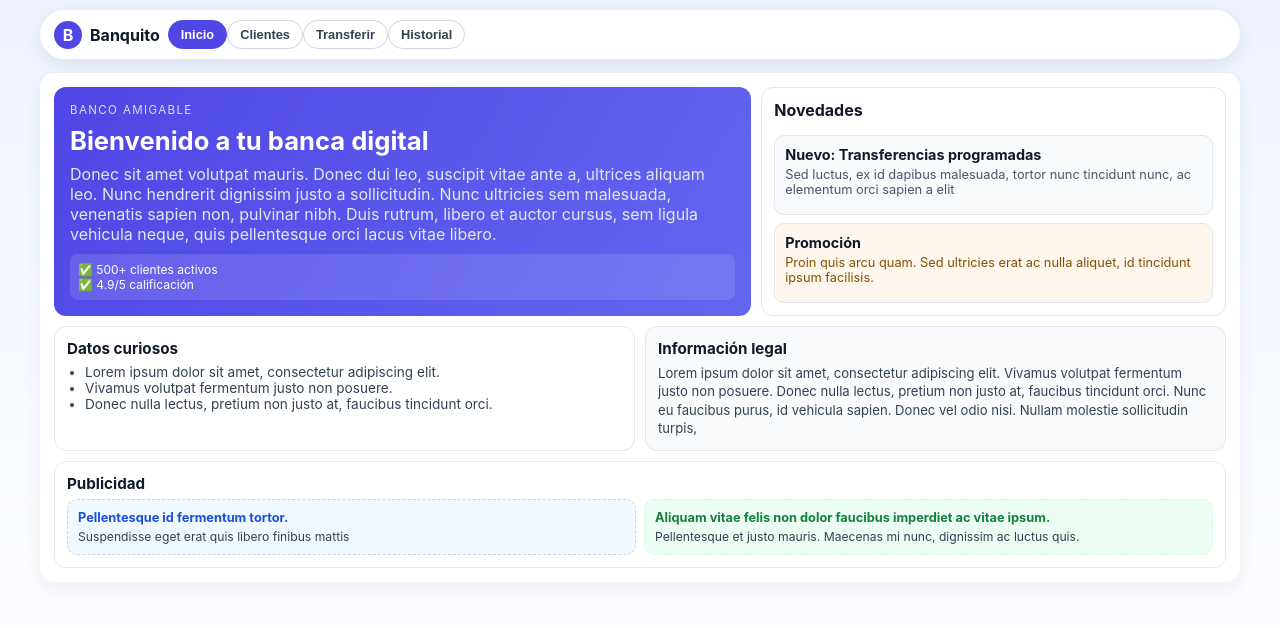
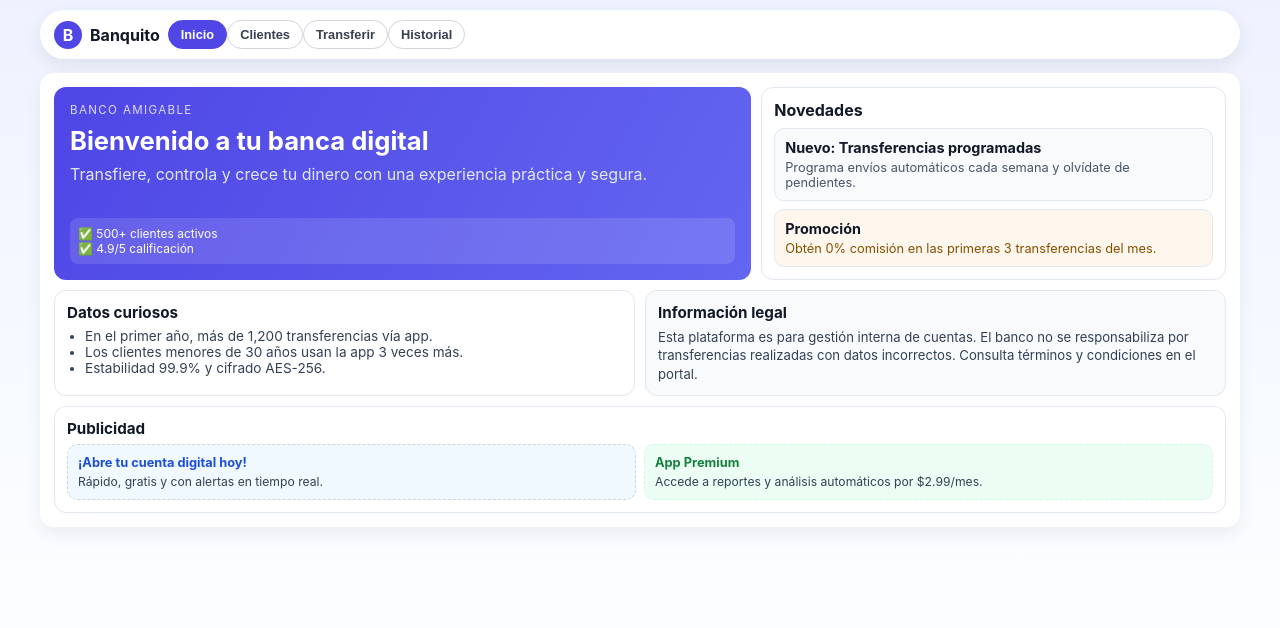
Before and after one commit to software-architecture-labs/lab1-bank-frontend, a React (Vite) app: page / in a window 1280 px wide. Shown: the top 628 px of the page. Built offline with nearby package versions, Linux system fonts and the light colour scheme.

Commit message:
cambio de place holders

```diff
--- a/src/App.jsx
+++ b/src/App.jsx
@@ -37,9 +37,7 @@ function App() {
                   <div>
                     <p style={{ margin: 0, fontSize: '0.72rem', letterSpacing: '0.12em', textTransform: 'uppercase', opacity: 0.8 }}>Banco Amigable</p>
                     <h2 style={{ margin: '8px 0 8px', fontSize: '1.6rem' }}>Bienvenido a tu banca digital</h2>
-                    <p style={{ margin: 0, color: '#e2e8f0' }}>Donec sit amet volutpat mauris. Donec dui leo, suscipit vitae ante a, ultrices aliquam leo.
-                      Nunc hendrerit dignissim justo a sollicitudin. Nunc ultricies sem malesuada, venenatis sapien non, pulvinar nibh. Duis rutrum, libero et auctor cursus,
-                       sem ligula vehicula neque, quis pellentesque orci lacus vitae libero.</p>
+                    <p style={{ margin: 0, color: '#e2e8f0' }}>Transfiere, controla y crece tu dinero con una experiencia práctica y segura.</p>
                   </div>
                   <div style={{ marginTop: '10px', fontSize: '0.75rem', background: 'rgba(255,255,255,0.12)', borderRadius: '8px', padding: '8px' }}>
                     <p style={{ margin: 0 }}>✅ 500+ clientes activos</p>
@@ -50,11 +48,11 @@ function App() {
                   <h3 style={{ margin: '0', fontSize: '1rem' }}>Novedades</h3>
                   <div style={{ border: '1px solid #e2e8f0', borderRadius: '10px', padding: '10px', background: '#f8fafc' }}>
                     <h4 style={{ margin: '0 0 4px', fontSize: '0.9rem' }}>Nuevo: Transferencias programadas</h4>
-                    <p style={{ margin: 0, fontSize: '0.8rem', color: '#475569' }}>Sed luctus, ex id dapibus malesuada, tortor nunc tincidunt nunc, ac elementum orci sapien a elit</p>
+                    <p style={{ margin: 0, fontSize: '0.8rem', color: '#475569' }}>Programa envíos automáticos cada semana y olvídate de pendientes.</p>
                   </div>
                   <div style={{ border: '1px solid #e2e8f0', borderRadius: '10px', padding: '10px', background: '#fff7ed' }}>
                     <h4 style={{ margin: '0 0 4px', fontSize: '0.9rem' }}>Promoción</h4>
-                    <p style={{ margin: 0, fontSize: '0.8rem', color: '#844f00' }}>Proin quis arcu quam. Sed ultricies erat ac nulla aliquet, id tincidunt ipsum facilisis.</p>
+                    <p style={{ margin: 0, fontSize: '0.8rem', color: '#844f00' }}>Obtén 0% comisión en las primeras 3 transferencias del mes.</p>
                   </div>
                 </div>
               </div>
@@ -63,16 +61,15 @@ function App() {
                 <div style={{ borderRadius: '12px', border: '1px solid #e2e8f0', padding: '12px', background: 'white' }}>
                   <h3 style={{ margin: '0 0 6px', fontSize: '0.95rem' }}>Datos curiosos</h3>
                   <ul style={{ margin: 0, paddingLeft: '18px', color: '#334155', fontSize: '0.85rem' }}>
-                    <li>Lorem ipsum dolor sit amet, consectetur adipiscing elit.</li>
-                    <li>Vivamus volutpat fermentum justo non posuere.</li>
-                    <li>Donec nulla lectus, pretium non justo at, faucibus tincidunt orci.</li>
+                    <li>En el primer año, más de 1,200 transferencias vía app.</li>
+                    <li>Los clientes menores de 30 años usan la app 3 veces más.</li>
+                    <li>Estabilidad 99.9% y cifrado AES-256.</li>
                   </ul>
                 </div>
                 <div style={{ borderRadius: '12px', border: '1px solid #e2e8f0', padding: '12px', background: '#f9fafb' }}>
                   <h3 style={{ margin: '0 0 6px', fontSize: '0.95rem' }}>Información legal</h3>
                   <p style={{ margin: 0, fontSize: '0.82rem', color: '#334155', lineHeight: '1.4' }}>
-                    Lorem ipsum dolor sit amet, consectetur adipiscing elit. Vivamus volutpat fermentum justo non posuere. Donec nulla lectus,
-                    pretium non justo at, faucibus tincidunt orci. Nunc eu faucibus purus, id vehicula sapien. Donec vel odio nisi. Nullam molestie sollicitudin turpis,
+                    Esta plataforma es para gestión interna de cuentas. El banco no se responsabiliza por transferencias realizadas con datos incorrectos. Consulta términos y condiciones en el portal.
                   </p>
                 </div>
               </div>
@@ -81,12 +78,12 @@ function App() {
                 <h3 style={{ margin: '0 0 6px', fontSize: '0.95rem' }}>Publicidad</h3>
                 <div style={{ display: 'flex', gap: '8px', flexWrap: 'wrap' }}>
                   <div style={{ flex: '1 1 200px', border: '1px dashed #cbd5e1', borderRadius: '10px', padding: '10px', background: '#f0f9ff' }}>
-                    <p style={{ margin: 0, fontSize: '0.8rem', color: '#1d4ed8' }}><b>Pellentesque id fermentum tortor.</b></p>
-                    <p style={{ margin: '4px 0 0', fontSize: '0.76rem', color: '#334155' }}> Suspendisse eget erat quis libero finibus mattis</p>
+                    <p style={{ margin: 0, fontSize: '0.8rem', color: '#1d4ed8' }}><b>¡Abre tu cuenta digital hoy!</b></p>
+                    <p style={{ margin: '4px 0 0', fontSize: '0.76rem', color: '#334155' }}>Rápido, gratis y con alertas en tiempo real.</p>
                   </div>
                   <div style={{ flex: '1 1 200px', border: '1px dashed #d1fae5', borderRadius: '10px', padding: '10px', background: '#ecfdf3' }}>
-                    <p style={{ margin: 0, fontSize: '0.8rem', color: '#15803d' }}><b>Aliquam vitae felis non dolor faucibus imperdiet ac vitae ipsum.</b></p>
-                    <p style={{ margin: '4px 0 0', fontSize: '0.76rem', color: '#334155' }}>Pellentesque et justo mauris. Maecenas mi nunc, dignissim ac luctus quis.</p>
+                    <p style={{ margin: 0, fontSize: '0.8rem', color: '#15803d' }}><b>App Premium</b></p>
+                    <p style={{ margin: '4px 0 0', fontSize: '0.76rem', color: '#334155' }}>Accede a reportes y análisis automáticos por $2.99/mes.</p>
                   </div>
                 </div>
               </div>
```
